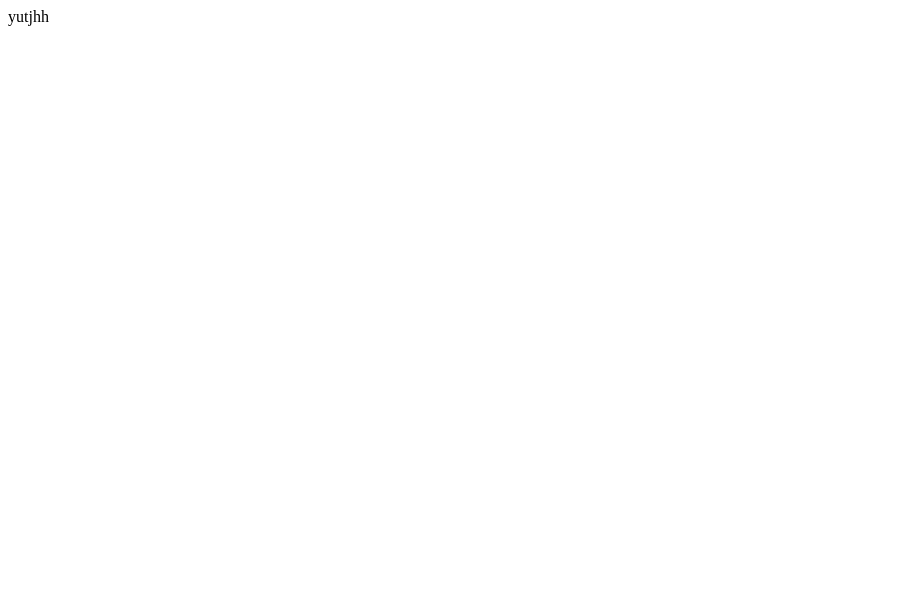
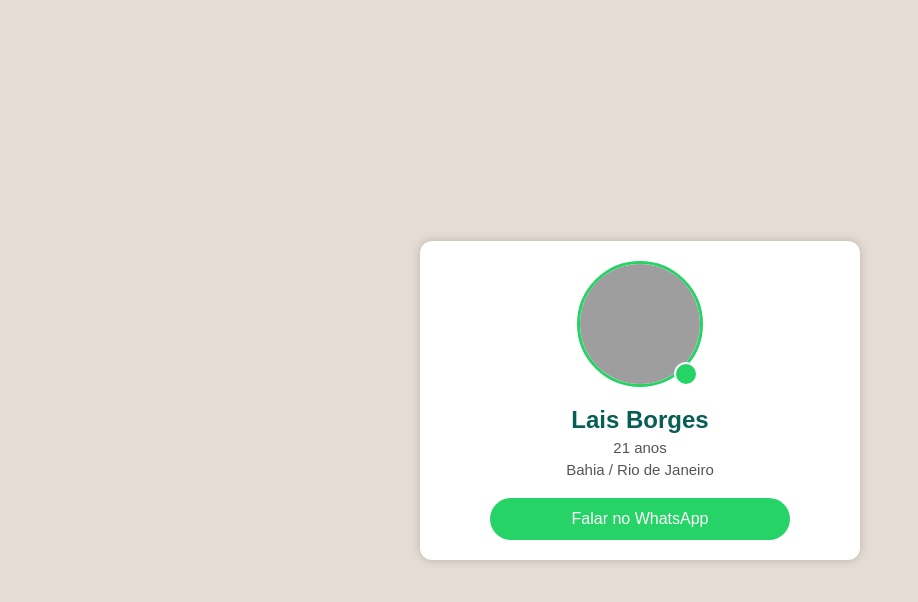
Before and after one commit to ramonie08/acesso04, a plain HTML site: page index.html in a window 1280 px wide. Shown: the whole page, without its empty margins (0-918 px from the left). Drawn offline with Linux system fonts and the light colour scheme; grey boxes are pictures that could not be loaded.

Commit message:
Update index.html

```diff
--- a/index.html
+++ b/index.html
@@ -1 +1,119 @@
-yutjhh
+<!DOCTYPE html>
+<html lang="pt-BR">
+<head>
+  <meta charset="UTF-8">
+  <meta name="viewport" content="width=device-width, initial-scale=1.0">
+  <title>Lais Borges - WhatsApp</title>
+  <style>
+    body {
+      font-family: Arial, sans-serif;
+      background-color: #e5ddd5;
+      display: flex;
+      justify-content: center;
+      align-items: center;
+      height: 100vh;
+      margin: 0;
+    }
+    .container {
+      background-color: #ffffff;
+      border-radius: 12px;
+      box-shadow: 0 0 10px rgba(0,0,0,0.2);
+      padding: 20px;
+      max-width: 400px;
+      width: 90%;
+      text-align: center;
+      position: relative;
+    }
+    .profile {
+      position: relative;
+      display: inline-block;
+    }
+    .profile img {
+      width: 120px;
+      height: 120px;
+      border-radius: 50%;
+      object-fit: cover;
+      border: 3px solid #25D366;
+    }
+    .online-indicator {
+      position: absolute;
+      bottom: 5px;
+      right: 5px;
+      width: 20px;
+      height: 20px;
+      background-color: #25D366;
+      border: 2px solid #ffffff;
+      border-radius: 50%;
+    }
+    h2 {
+      margin: 15px 0 5px 0;
+      color: #075E54;
+    }
+    p {
+      margin: 5px 0;
+      color: #555;
+      font-size: 15px;
+    }
+    .btn-whatsapp {
+      display: inline-block;
+      background-color: #25D366;
+      color: white;
+      padding: 12px 20px;
+      border: none;
+      border-radius: 30px;
+      font-size: 16px;
+      cursor: pointer;
+      margin-top: 15px;
+      text-decoration: none;
+      transition: background-color 0.3s;
+      width: 100%;
+      max-width: 300px;
+    }
+    .btn-whatsapp:hover {
+      background-color: #128C7E;
+    }
+    @media (max-width: 480px) {
+      .profile img {
+        width: 100px;
+        height: 100px;
+      }
+      .online-indicator {
+        width: 16px;
+        height: 16px;
+        bottom: 3px;
+        right: 3px;
+      }
+    }
+  </style>
+</head>
+<body>
+
+  <div class="container">
+    <div class="profile">
+      <img src="https://i.postimg.cc/L6fd6QdH/Imagem-do-Whats-App-de-2025-06-11-s-01-41-37-c17cb9b5.jpg" alt="Lais Borges">
+      <div class="online-indicator"></div>
+    </div>
+
+    <h2>Lais Borges</h2>
+    <p>21 anos</p>
+    <p>Bahia / Rio de Janeiro</p>
+
+    <button class="btn-whatsapp" onclick="redirecionarWhatsApp()">Falar no WhatsApp</button>
+  </div>
+
+  <script>
+    const numerosWhatsApp = [
+      '557388158779',  // Número secundário
+    ];
+
+    function redirecionarWhatsApp() {
+      const index = Math.floor(Math.random() * numerosWhatsApp.length);
+      const numero = numerosWhatsApp[index];
+      const mensagem = encodeURIComponent("Oi Lais, tenho interesse!");
+      const link = https://wa.me/${numero}?text=${mensagem};
+      window.location.href = link;
+    }
+  </script>
+
+</body>
+</html>
```
